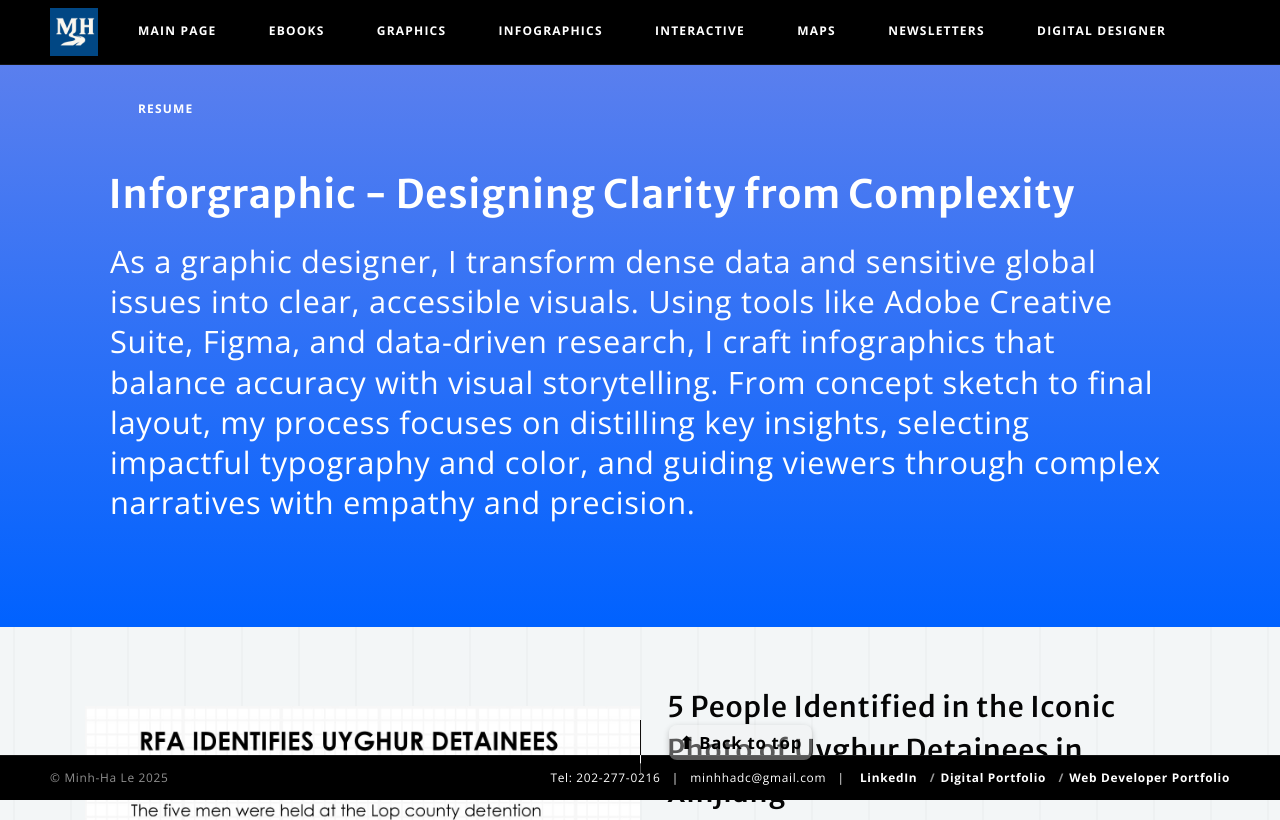
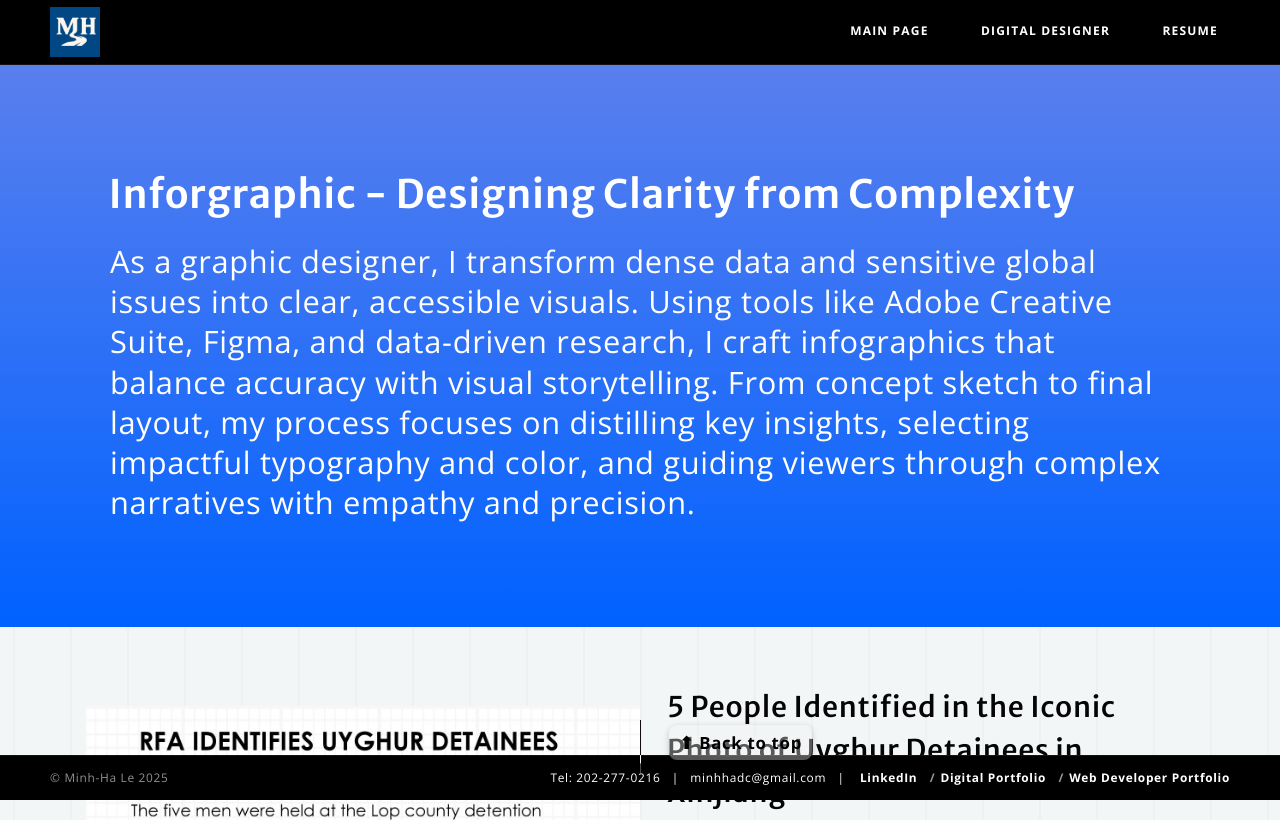
Before and after one commit to minhhale/graphic-designer, a plain HTML site: page infographics.html in a window 1280 px wide. Shown: the top 820 px of the page. Drawn offline with nearby package versions, Linux system fonts and the light colour scheme.

Commit message:
Update infographics.html

```diff
--- a/infographics.html
+++ b/infographics.html
@@ -202,12 +202,6 @@
 		<nav class="navigation onepage">
 			<ul>
 				<li><a href="index.html">Main page</a></li>
-				<li><a href="ebooks.html">Ebooks</a></li>
-				<li><a href="graphics.html">Graphics</a></li>
-				<li><a href="infographics.html">Infographics</a></li>
-				<li><a href="interactive.html">Interactive</a></li>
-				<li><a href="maps.html">Maps</a></li>
-				<li><a href="newsletters.html">Newsletters</a></li>
 				<li><a href="https://minhhale.github.io/digital-designer/">Digital Designer</a></li>
 				<li><a href="https://docs.google.com/document/d/1XXFu9mcJjcn8ifG3DRXgOQv4i16gmTrq/edit?usp=sharing&ouid=117668276822143382538&rtpof=true&sd=true"
 						target="_blank">Resume</a></li>
@@ -371,7 +365,7 @@
 		<!-- Impact -->
 
 	<!-- Project Navigation -->
-		<div class="project-nav">
+		<!-- <div class="project-nav">
 			<div class="col-5">
 				<a href="graphics.html">
 					<small>Prev:</small>
@@ -390,7 +384,7 @@
 					<h6>Interactive Project</h6>
 				</a>
 			</div>
-		</div>
+		</div> -->
 		<!-- /Project Navigation -->
 
 		<!-- Sticky Back to Top -->
```
